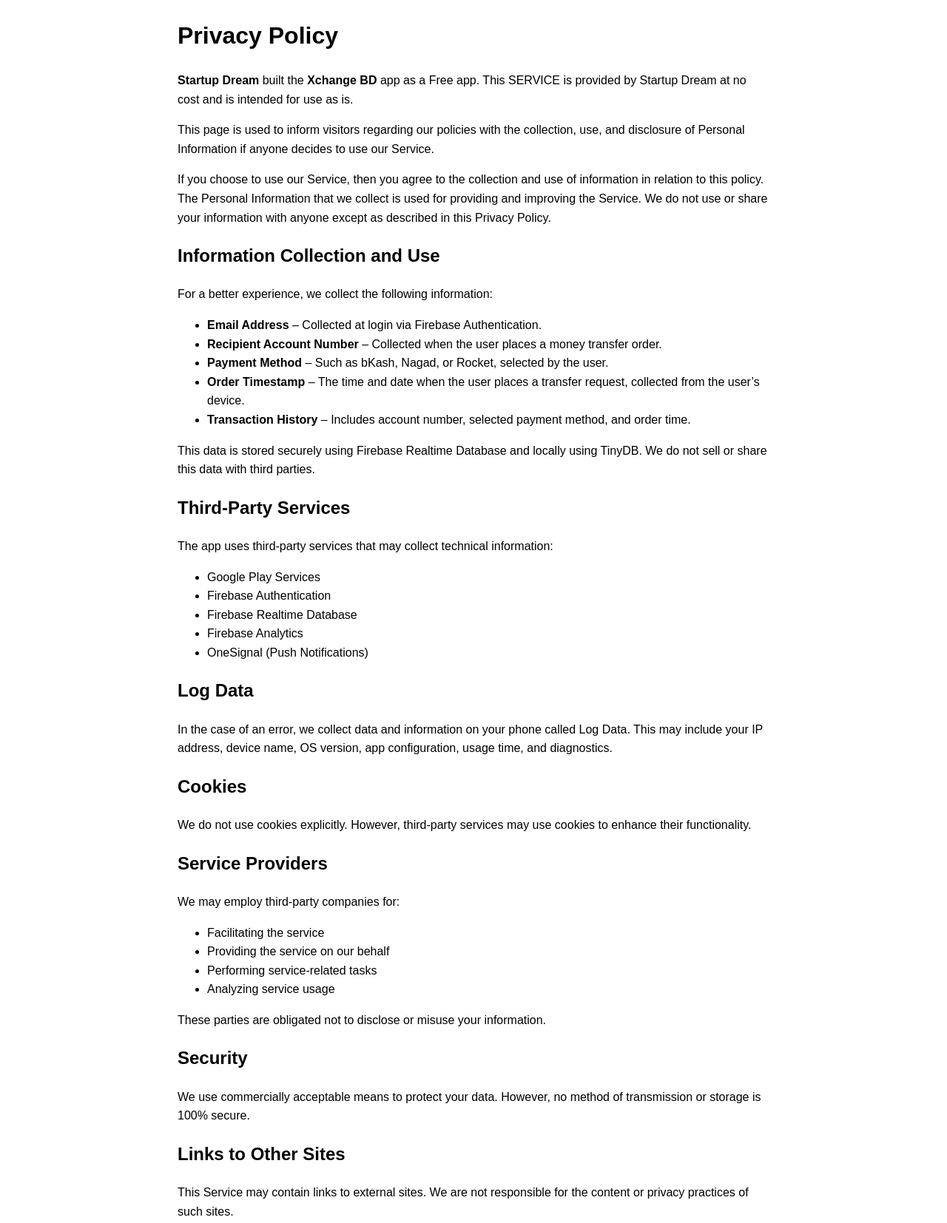
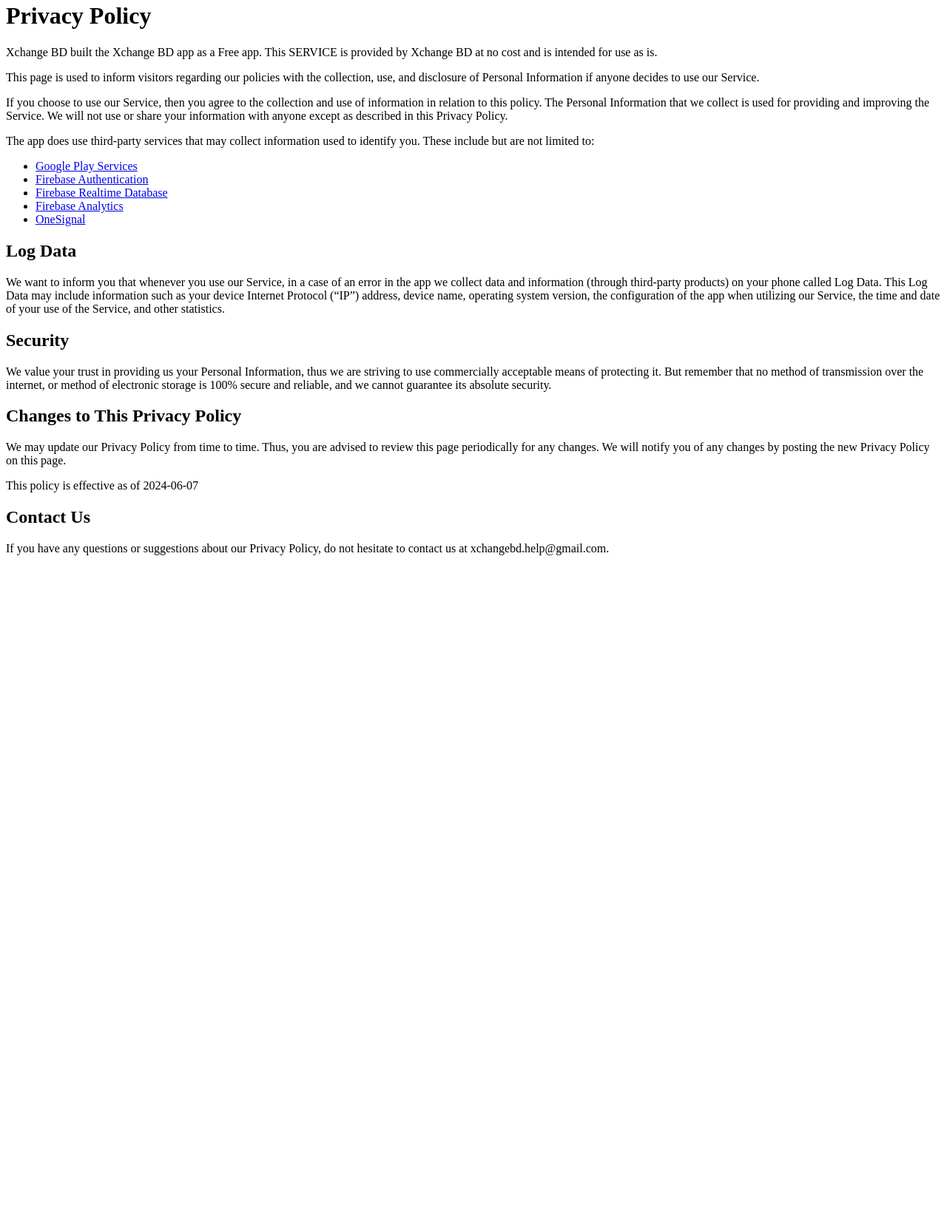
Before and after one commit to xchangebd/privacy-policy, a plain HTML site: page index.html in a window 1280 px wide. Shown: the part 18-1672 px from the top of the page at 74% size. After the commit the page ends 800 px from the top, so only its background shows below. Drawn offline with Linux system fonts and the light colour scheme.

Commit message:
Update index.html

```diff
--- a/index.html
+++ b/index.html
@@ -1,79 +1,57 @@
 <!DOCTYPE html>
+<html>
 <head>
-  <meta charset="UTF-8" />
-  <meta name="viewport" content="width=device-width, initial-scale=1.0"/>
-  <title>Privacy Policy – Xchange BD</title>
+  <meta charset="utf-8" />
+  <title>Privacy Policy</title>
 </head>
-<body style="font-family: Arial, sans-serif; line-height: 1.6; max-width: 800px; margin: auto; padding: 20px;">
+<body>
   <h1>Privacy Policy</h1>
 
-  <p><strong>Startup Dream</strong> built the <strong>Xchange BD</strong> app as a Free app. This SERVICE is provided by Startup Dream at no cost and is intended for use as is.</p>
+  <p>
+    Xchange BD built the Xchange BD app as a Free app. This SERVICE is provided by Xchange BD at no cost and is intended for use as is.
+  </p>
 
-  <p>This page is used to inform visitors regarding our policies with the collection, use, and disclosure of Personal Information if anyone decides to use our Service.</p>
+  <p>
+    This page is used to inform visitors regarding our policies with the collection, use, and disclosure of Personal Information if anyone decides to use our Service.
+  </p>
 
-  <p>If you choose to use our Service, then you agree to the collection and use of information in relation to this policy. The Personal Information that we collect is used for providing and improving the Service. We do not use or share your information with anyone except as described in this Privacy Policy.</p>
+  <p>
+    If you choose to use our Service, then you agree to the collection and use of information in relation to this policy. The Personal Information that we collect is used for providing and improving the Service. We will not use or share your information with anyone except as described in this Privacy Policy.
+  </p>
 
-  <h2>Information Collection and Use</h2>
-  <p>For a better experience, we collect the following information:</p>
-  <ul>
-    <li><strong>Email Address</strong> – Collected at login via Firebase Authentication.</li>
-    <li><strong>Recipient Account Number</strong> – Collected when the user places a money transfer order.</li>
-    <li><strong>Payment Method</strong> – Such as bKash, Nagad, or Rocket, selected by the user.</li>
-    <li><strong>Order Timestamp</strong> – The time and date when the user places a transfer request, collected from the user’s device.</li>
-    <li><strong>Transaction History</strong> – Includes account number, selected payment method, and order time.</li>
-  </ul>
-  <p>This data is stored securely using Firebase Realtime Database and locally using TinyDB. We do not sell or share this data with third parties.</p>
-
-  <h2>Third-Party Services</h2>
-  <p>The app uses third-party services that may collect technical information:</p>
-  <ul>
-    <li>Google Play Services</li>
-    <li>Firebase Authentication</li>
-    <li>Firebase Realtime Database</li>
-    <li>Firebase Analytics</li>
-    <li>OneSignal (Push Notifications)</li>
-  </ul>
+  <p>
+    The app does use third-party services that may collect information used to identify you. These include but are not limited to:
+    <ul>
+      <li><a href="https://policies.google.com/terms" target="_blank">Google Play Services</a></li>
+      <li><a href="https://firebase.google.com/products/auth" target="_blank">Firebase Authentication</a></li>
+      <li><a href="https://firebase.google.com/products/realtime-database" target="_blank">Firebase Realtime Database</a></li>
+      <li><a href="https://firebase.google.com/policies/analytics" target="_blank">Firebase Analytics</a></li>
+      <li><a href="https://onesignal.com/privacy_policy" target="_blank">OneSignal</a></li>
+    </ul>
+  </p>
 
   <h2>Log Data</h2>
-  <p>In the case of an error, we collect data and information on your phone called Log Data. This may include your IP address, device name, OS version, app configuration, usage time, and diagnostics.</p>
-
-  <h2>Cookies</h2>
-  <p>We do not use cookies explicitly. However, third-party services may use cookies to enhance their functionality.</p>
-
-  <h2>Service Providers</h2>
-  <p>We may employ third-party companies for:</p>
-  <ul>
-    <li>Facilitating the service</li>
-    <li>Providing the service on our behalf</li>
-    <li>Performing service-related tasks</li>
-    <li>Analyzing service usage</li>
-  </ul>
-  <p>These parties are obligated not to disclose or misuse your information.</p>
+  <p>
+    We want to inform you that whenever you use our Service, in a case of an error in the app we collect data and information (through third-party products) on your phone called Log Data. This Log Data may include information such as your device Internet Protocol (“IP”) address, device name, operating system version, the configuration of the app when utilizing our Service, the time and date of your use of the Service, and other statistics.
+  </p>
 
   <h2>Security</h2>
-  <p>We use commercially acceptable means to protect your data. However, no method of transmission or storage is 100% secure.</p>
-
-  <h2>Links to Other Sites</h2>
-  <p>This Service may contain links to external sites. We are not responsible for the content or privacy practices of such sites.</p>
-
-  <h2>Children’s Privacy</h2>
-  <p>We do not knowingly collect information from anyone under the age of 13. If such data is discovered, it will be deleted promptly.</p>
+  <p>
+    We value your trust in providing us your Personal Information, thus we are striving to use commercially acceptable means of protecting it. But remember that no method of transmission over the internet, or method of electronic storage is 100% secure and reliable, and we cannot guarantee its absolute security.
+  </p>
 
   <h2>Changes to This Privacy Policy</h2>
-  <p>We may update this Privacy Policy occasionally. Any changes will be posted on this page and become effective immediately.</p>
+  <p>
+    We may update our Privacy Policy from time to time. Thus, you are advised to review this page periodically for any changes. We will notify you of any changes by posting the new Privacy Policy on this page.
+  </p>
 
-  <h2>Disclaimer</h2>
-  <p><strong>Xchange BD is not an official application of bKash, Nagad, or Rocket.</strong> It is an independent platform where users place money transfer orders. All transactions are processed <strong>manually</strong> by our admin team based on the information you provide.</p>
-  <p>We do not represent or have any affiliation with the official services of bKash, Nagad, or Rocket.</p>
+  <p>
+    This policy is effective as of 2024-06-07
+  </p>
 
-  <h2>Contact & Support</h2>
-  <p>If you have any questions or need support, feel free to contact us:</p>
-  <ul>
-    <li><strong>Email:</strong> <a href="mailto:xchangebd999@gmail.com">xchangebd999@gmail.com</a></li>
-    <li><strong>Phone:</strong> <a href="tel:+8801623453543">+8801623453543</a></li>
-    <li><strong>Support Hours:</strong> Every day, 10:00 AM – 10:00 PM</li>
-  </ul>
-
-  <p>We usually respond within 1 business day.</p>
+  <h2>Contact Us</h2>
+  <p>
+    If you have any questions or suggestions about our Privacy Policy, do not hesitate to contact us at xchangebd.help@gmail.com.
+  </p>
 </body>
 </html>
```
